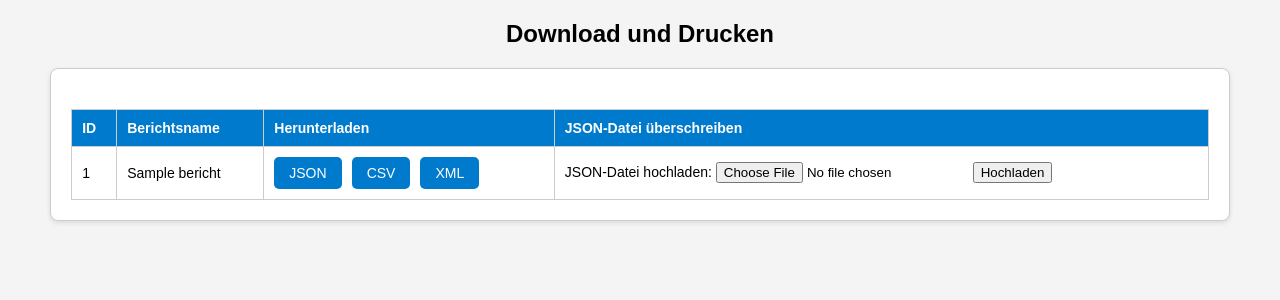
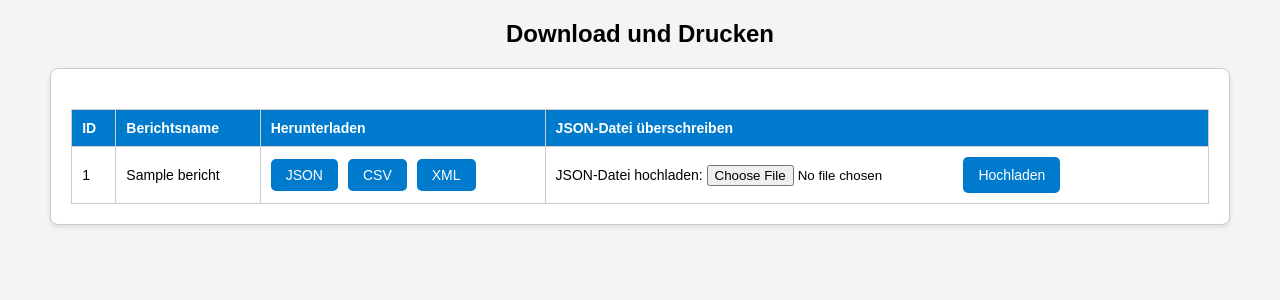
Before and after one commit to Fiegl/Sys1-Projekt-DVM2023, a Django app: template meine_app/templates/meine_app/arbeitsberichte_download_drucken.html in a window 1280 px wide. Shown: the part 66-366 px from the top of the page. Run offline with Django 3.2, Linux system fonts and the light colour scheme; the template is opened without the code that fills it: most values are stand-ins (such as "Sample title", 1, 10 or a date in 2020); parts of the project's set-up code (start-up, migrations or seed data) failed here and were passed over.

Commit message:
Update arbeitsberichte_download_drucken.html

```diff
--- a/meine_app/templates/meine_app/arbeitsberichte_download_drucken.html
+++ b/meine_app/templates/meine_app/arbeitsberichte_download_drucken.html
@@ -1,7 +1,6 @@
 {% load static %}
 <!DOCTYPE html>
 <html lang="de">
-
 <head>
     <meta charset="UTF-8">
     <title>Download</title>
@@ -49,7 +48,7 @@
                                 {% csrf_token %}
                                 <label for="upload_file">JSON-Datei hochladen:</label>
                                 <input type="file" id="upload_file" name="upload_file" accept=".json" required>
-                                <button type="submit">Hochladen</button>
+                                <button class="upload-button" type="submit">Hochladen</button>
                             </form>
 
                         </td>
```
